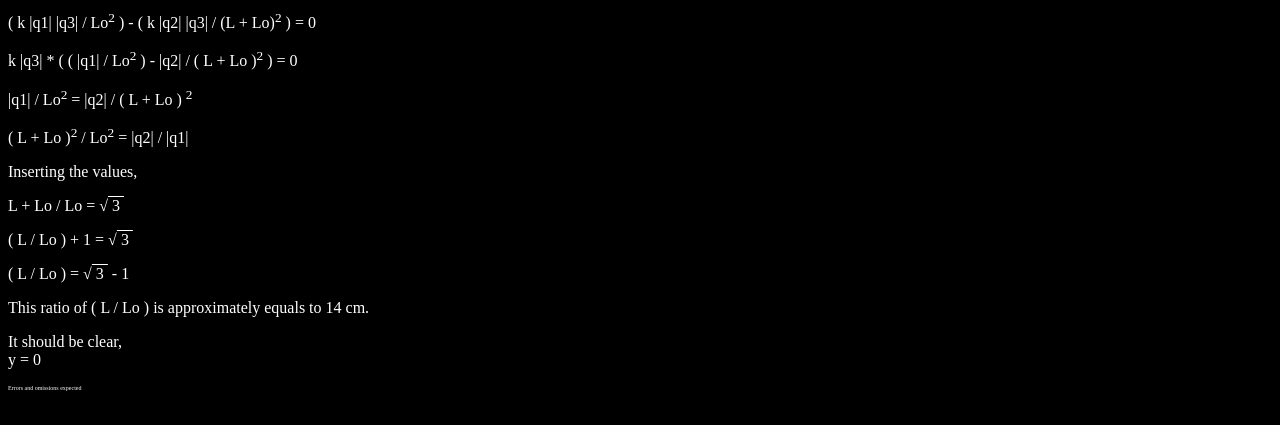
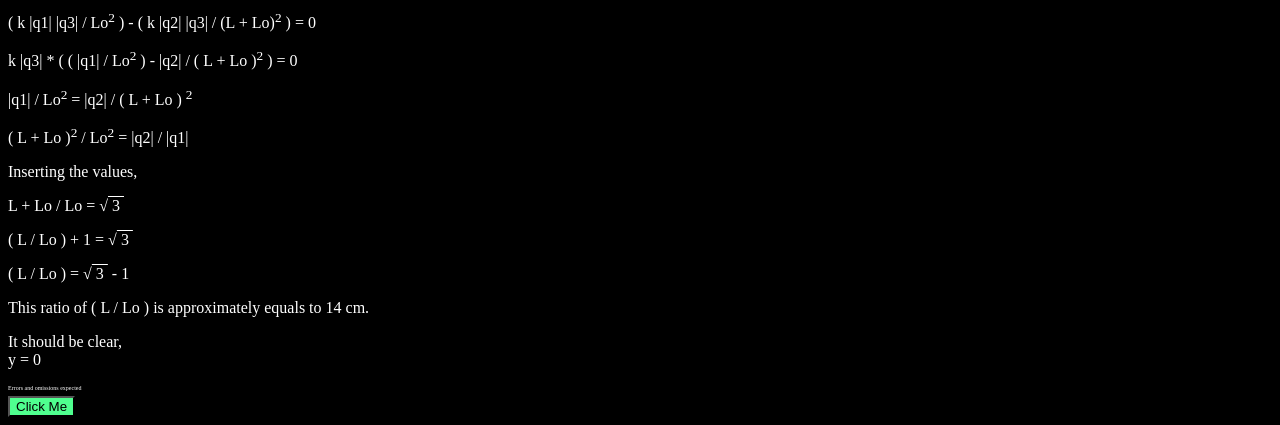
Before and after one commit to radiushere/physicsnums, a website: page index.html in a window 1280 px wide. Shown: the part 2473-2898 px from the top of the page. Before the commit the page ends 2872 px from the top, so only its background shows below. Drawn offline with Linux system fonts and the light colour scheme.

Commit message:
Update index.html

```diff
--- a/index.html
+++ b/index.html
@@ -188,6 +188,15 @@ from particles 1 and 2 is zero, what must be the (a) x and (b) y coordinates of
         Errors and omissions expected
     </p>
 
+
+    <script>
+      var clickMeButton = document.createElement('button');
+clickMeButton.id = 'myButton';
+clickMeButton.innerHTML = 'Click Me';
+clickMeButton.style.background = '#4FFF8F';
+document.body.appendChild(clickMeButton);
+    </script>
+
     </body>
 
 </html>
```
